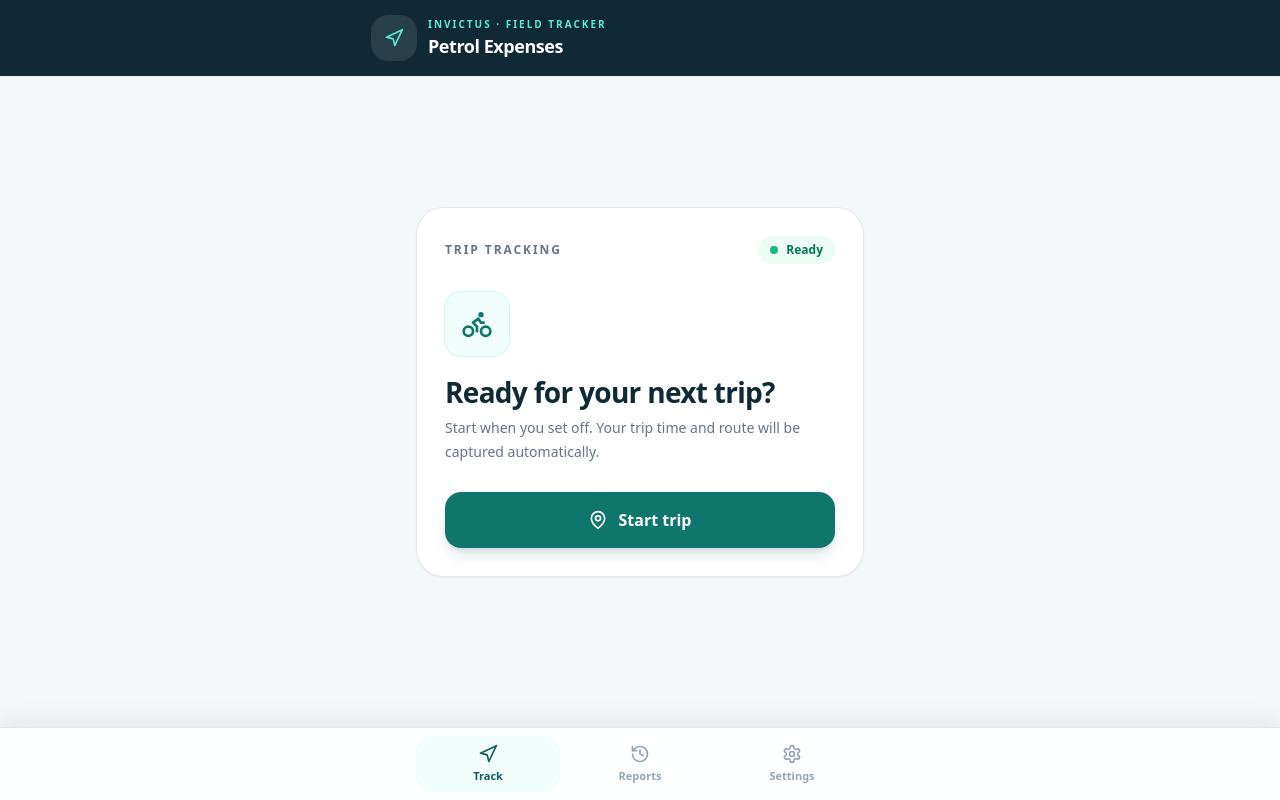
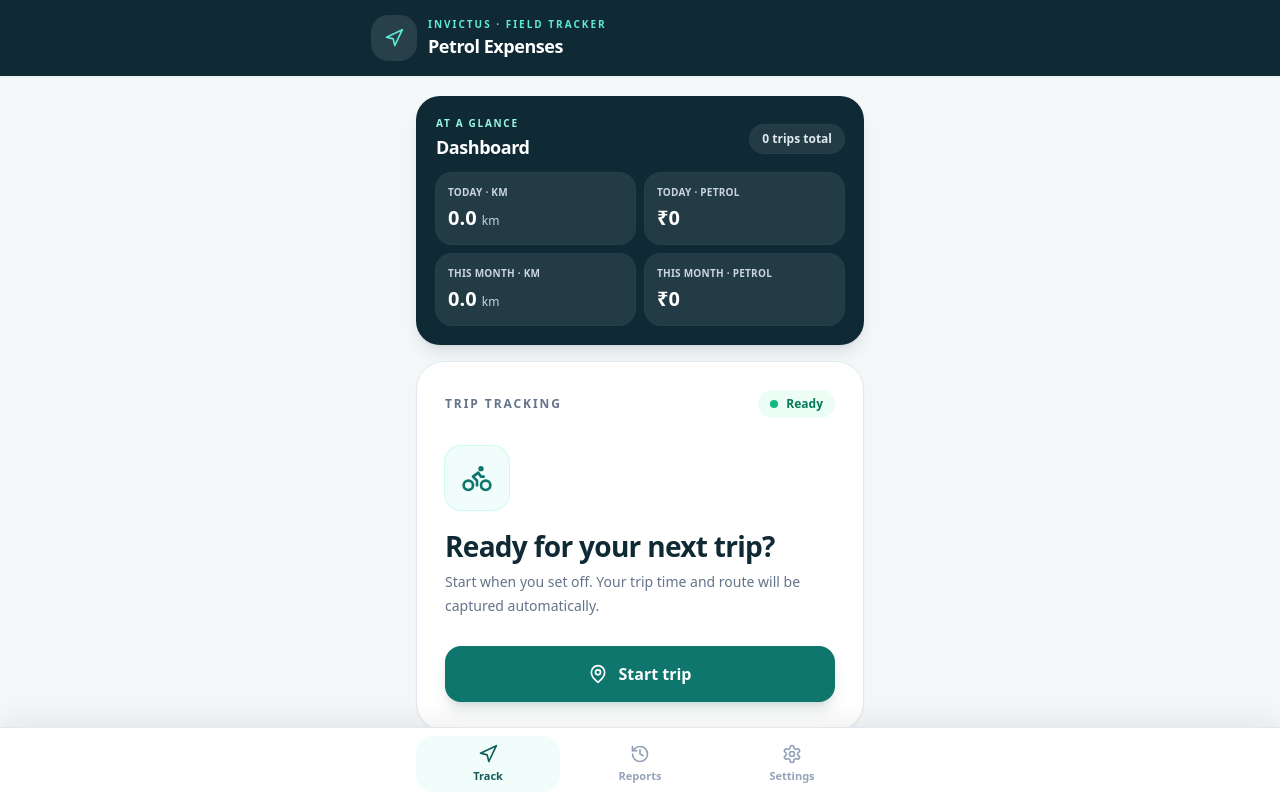
Before and after one commit to gujjulavamsi007-sys/invictus-tracker, a React (Vite) app: page / in a window 1280 px wide. Built offline with nearby package versions, Linux system fonts and the light colour scheme.

Commit message:
Add trip summary dashboard

```diff
--- a/src/App.tsx
+++ b/src/App.tsx
@@ -290,6 +290,59 @@ export default function App() {
     return parts.length === 3 ? `${parts[2]}-${parts[1]}` : '';
   };
 
+  const getTripDate = (trip: any) => {
+    if (trip.startTime) {
+      const tripDate = new Date(trip.startTime);
+      return Number.isNaN(tripDate.getTime()) ? null : tripDate;
+    }
+
+    const parts = String(trip.date || '').split('-').map(Number);
+    if (parts.length !== 3 || parts.some(part => !Number.isFinite(part))) {
+      return null;
+    }
+
+    const [day, month, year] = parts;
+    const tripDate = new Date(year, month - 1, day);
+    if (
+      tripDate.getFullYear() !== year ||
+      tripDate.getMonth() !== month - 1 ||
+      tripDate.getDate() !== day
+    ) {
+      return null;
+    }
+
+    return tripDate;
+  };
+
+  const getTripDateKey = (date: Date) =>
+    `${date.getFullYear()}-${String(date.getMonth() + 1).padStart(2, '0')}-${String(date.getDate()).padStart(2, '0')}`;
+
+  const sumTripKm = (records: any[]) =>
+    records.reduce((sum, trip) => sum + (Number(trip.totalKm) || 0), 0);
+
+  const sumPetrolAmount = (records: any[]) =>
+    records.reduce((sum, trip) => {
+      const savedAmount = trip.petrolCharges ??
+        (Number(trip.totalKm) || 0) * Number(trip.ratePerKm ?? 5);
+      return sum + (Number(savedAmount) || 0);
+    }, 0);
+
+  const formatRupees = (amount: number) =>
+    `₹${amount.toLocaleString('en-IN', { maximumFractionDigits: 2 })}`;
+
+  const now = new Date();
+  const todayKey = getTripDateKey(now);
+  const currentMonthKey = `${now.getFullYear()}-${String(now.getMonth() + 1).padStart(2, '0')}`;
+  const todayTrips = trips.filter(trip => {
+    const tripDate = getTripDate(trip);
+    return tripDate ? getTripDateKey(tripDate) === todayKey : false;
+  });
+  const monthTrips = trips.filter(trip => getTripMonthKey(trip) === currentMonthKey);
+  const todayKm = sumTripKm(todayTrips);
+  const todayPetrol = sumPetrolAmount(todayTrips);
+  const monthKm = sumTripKm(monthTrips);
+  const monthPetrol = sumPetrolAmount(monthTrips);
+
   const getAvailableMonths = () =>
     Array.from(new Set(trips.map(getTripMonthKey).filter(Boolean))).sort().reverse();
 
@@ -457,8 +510,59 @@ export default function App() {
 
       <main className="min-h-0 flex-1 overflow-y-auto px-4 pb-5 pt-5 sm:px-5">
         {activeTab === 'tracker' && (
-          <div className="mx-auto flex min-h-full w-full max-w-md flex-col justify-center pb-5">
+          <div className="mx-auto flex min-h-full w-full max-w-md flex-col justify-center gap-4 pb-5">
             {tripState === 'idle' && (
+              <>
+                <section
+                  aria-labelledby="dashboard-title"
+                  className="rounded-[24px] bg-[#102a35] p-4 text-white shadow-lg shadow-slate-900/10 sm:p-5"
+                >
+                  <div className="mb-3 flex items-center justify-between gap-3">
+                    <div>
+                      <p className="text-[10px] font-semibold uppercase tracking-[0.17em] text-teal-200">
+                        At a glance
+                      </p>
+                      <h2 id="dashboard-title" className="mt-0.5 text-lg font-bold tracking-tight">
+                        Dashboard
+                      </h2>
+                    </div>
+                    <span className="rounded-full bg-white/[0.08] px-3 py-1.5 text-xs font-semibold text-slate-200 ring-1 ring-white/10">
+                      {trips.length} {trips.length === 1 ? 'trip' : 'trips'} total
+                    </span>
+                  </div>
+
+                  <div className="grid grid-cols-2 gap-2.5">
+                    <div className="rounded-2xl bg-white/[0.08] px-3 py-3 ring-1 ring-white/10">
+                      <p className="text-[10px] font-semibold uppercase tracking-wide text-slate-300">
+                        Today · KM
+                      </p>
+                      <p className="mt-1 text-xl font-bold tabular-nums">
+                        {todayKm.toFixed(1)} <span className="text-xs font-medium text-slate-300">km</span>
+                      </p>
+                    </div>
+                    <div className="rounded-2xl bg-white/[0.08] px-3 py-3 ring-1 ring-white/10">
+                      <p className="text-[10px] font-semibold uppercase tracking-wide text-slate-300">
+                        Today · Petrol
+                      </p>
+                      <p className="mt-1 text-xl font-bold tabular-nums">{formatRupees(todayPetrol)}</p>
+                    </div>
+                    <div className="rounded-2xl bg-white/[0.08] px-3 py-3 ring-1 ring-white/10">
+                      <p className="text-[10px] font-semibold uppercase tracking-wide text-slate-300">
+                        This month · KM
+                      </p>
+                      <p className="mt-1 text-xl font-bold tabular-nums">
+                        {monthKm.toFixed(1)} <span className="text-xs font-medium text-slate-300">km</span>
+                      </p>
+                    </div>
+                    <div className="rounded-2xl bg-white/[0.08] px-3 py-3 ring-1 ring-white/10">
+                      <p className="text-[10px] font-semibold uppercase tracking-wide text-slate-300">
+                        This month · Petrol
+                      </p>
+                      <p className="mt-1 text-xl font-bold tabular-nums">{formatRupees(monthPetrol)}</p>
+                    </div>
+                  </div>
+                </section>
+
                 <div className="rounded-[28px] border border-slate-200 bg-white p-6 shadow-sm sm:p-7">
                   <div className="mb-7 flex items-center justify-between gap-3">
                     <span className="text-xs font-semibold uppercase tracking-[0.16em] text-slate-500">
@@ -491,6 +595,7 @@ export default function App() {
                     Start trip
                   </button>
                 </div>
+              </>
             )}
 
             {tripState === 'tracking' && (
```
Lines whose indentation alone changed are shown as unchanged.
